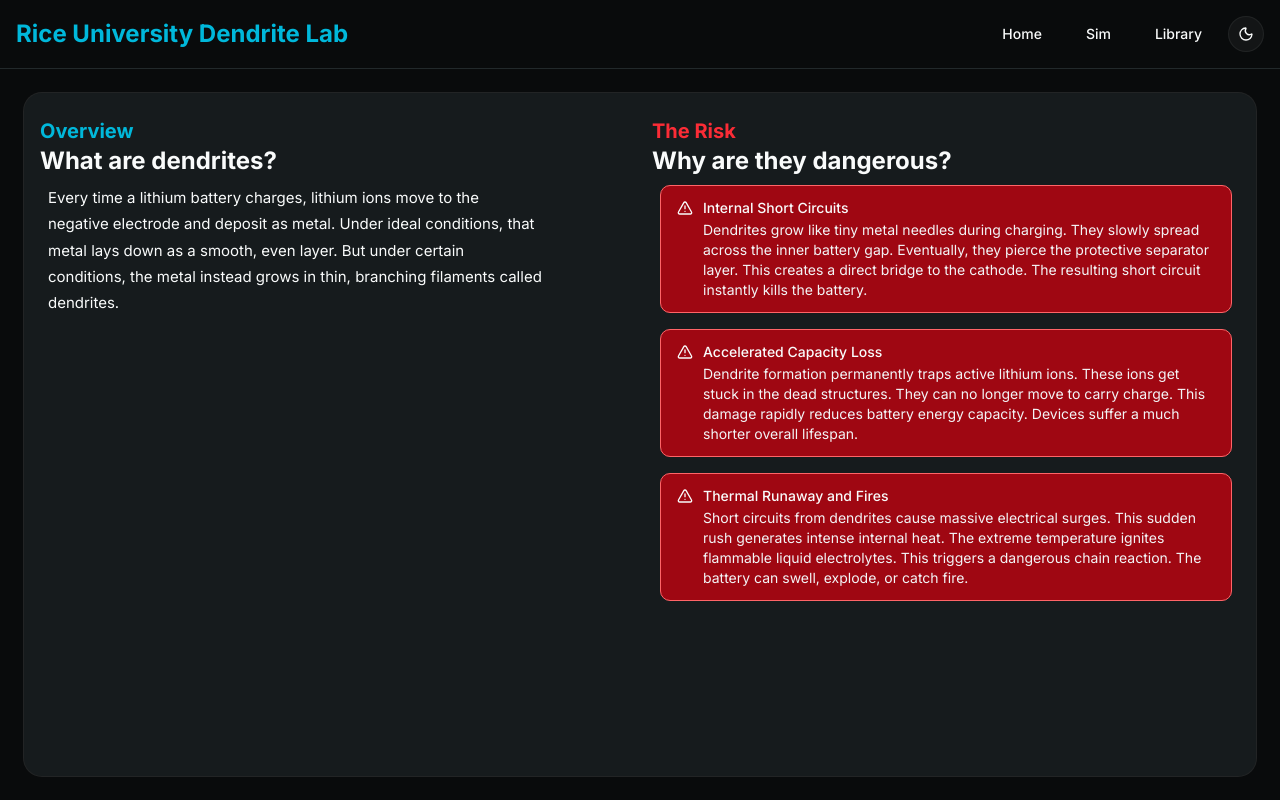
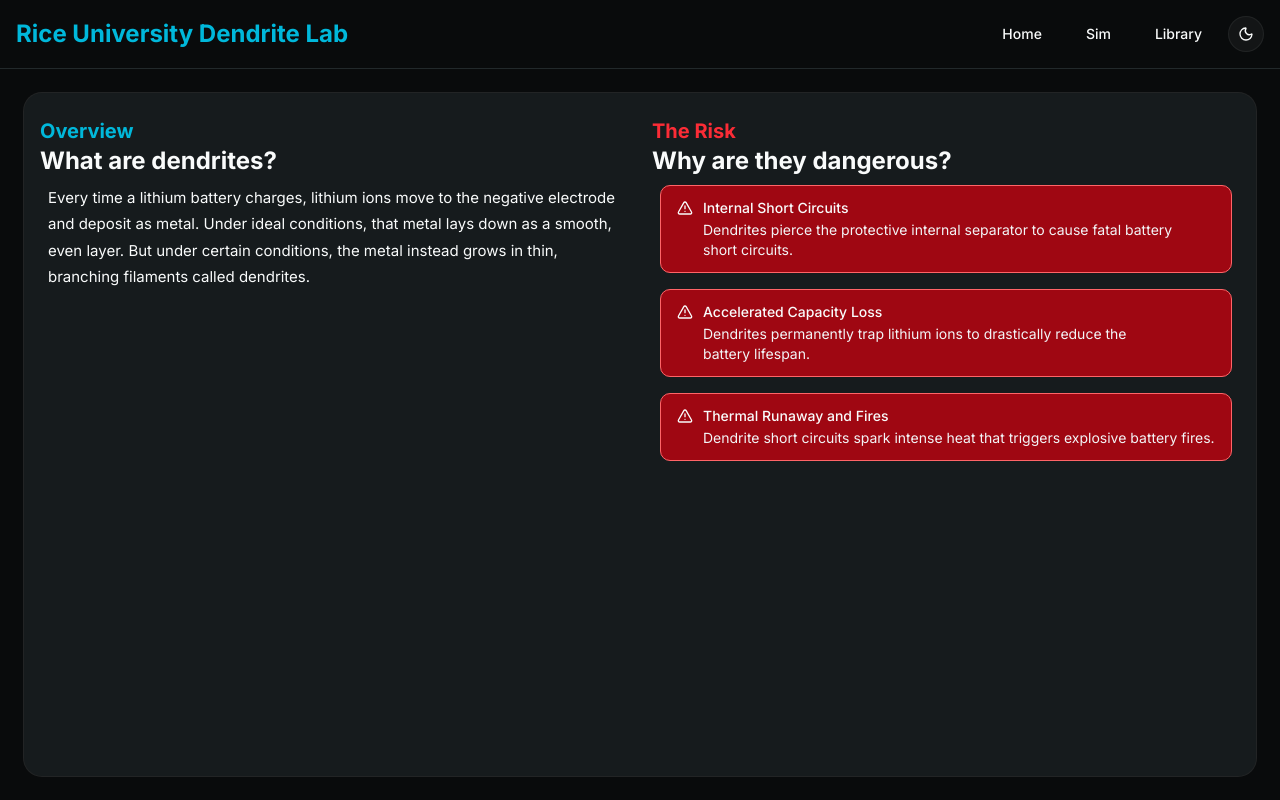
Before and after one commit to Rice-Material-Science-Lab/lithium-website, a Next.js app: page / in a window 1280 px wide. Built offline with nearby package versions, Linux system fonts and the light colour scheme.

Commit message:
Restyle homepage

```diff
--- a/app/page.tsx
+++ b/app/page.tsx
@@ -100,7 +100,7 @@ export default function Page() {
               Overview
             </h2>
             <h1 className="text-2xl font-bold">What are dendrites?</h1>
-            <p className="typeset typeset-info m-2 max-w-[33em]">
+            <p className="typeset typeset-info m-2 max-w-[50em]">
               Every time a lithium battery charges, lithium ions move to the
               negative electrode and deposit as metal. Under ideal conditions,
               that metal lays down as a smooth, even layer. But under certain
@@ -113,39 +113,26 @@ export default function Page() {
               The Risk
             </h2>
             <h1 className="text-2xl font-bold">Why are they dangerous?</h1>
-            <div className="m-2 flex flex-col gap-4">
-              {" "}
+            <div className="m-2 flex flex-col gap-4 max-w-[50em]">
               <Alert className="bg-red-300 border-red-600 dark:bg-red-800 dark:border-red-400">
                 <TriangleAlertIcon />
                 <AlertTitle>Internal Short Circuits</AlertTitle>
                 <AlertDescription className="text-gray-800 dark:text-gray-100">
-                  Dendrites grow like tiny metal needles during charging. They
-                  slowly spread across the inner battery gap. Eventually, they
-                  pierce the protective separator layer. This creates a direct
-                  bridge to the cathode. The resulting short circuit instantly
-                  kills the battery.
+                  Dendrites pierce the protective internal separator to cause fatal battery short circuits.
                 </AlertDescription>
               </Alert>
               <Alert className="bg-red-300 border-red-600 dark:bg-red-800 dark:border-red-400">
                 <TriangleAlertIcon />
                 <AlertTitle>Accelerated Capacity Loss</AlertTitle>
                 <AlertDescription className="text-gray-800 dark:text-gray-100">
-                  Dendrite formation permanently traps active lithium ions.
-                  These ions get stuck in the dead structures. They can no
-                  longer move to carry charge. This damage rapidly reduces
-                  battery energy capacity. Devices suffer a much shorter overall
-                  lifespan.
+                  Dendrites permanently trap lithium ions to drastically reduce the battery lifespan.
                 </AlertDescription>
               </Alert>
               <Alert className="bg-red-300 border-red-600 dark:bg-red-800 dark:border-red-400">
                 <TriangleAlertIcon />
                 <AlertTitle>Thermal Runaway and Fires</AlertTitle>
                 <AlertDescription className="text-gray-800 dark:text-gray-100">
-                  Short circuits from dendrites cause massive electrical surges.
-                  This sudden rush generates intense internal heat. The extreme
-                  temperature ignites flammable liquid electrolytes. This
-                  triggers a dangerous chain reaction. The battery can swell,
-                  explode, or catch fire.
+                  Dendrite short circuits spark intense heat that triggers explosive battery fires.
                 </AlertDescription>
               </Alert>
             </div>
```
